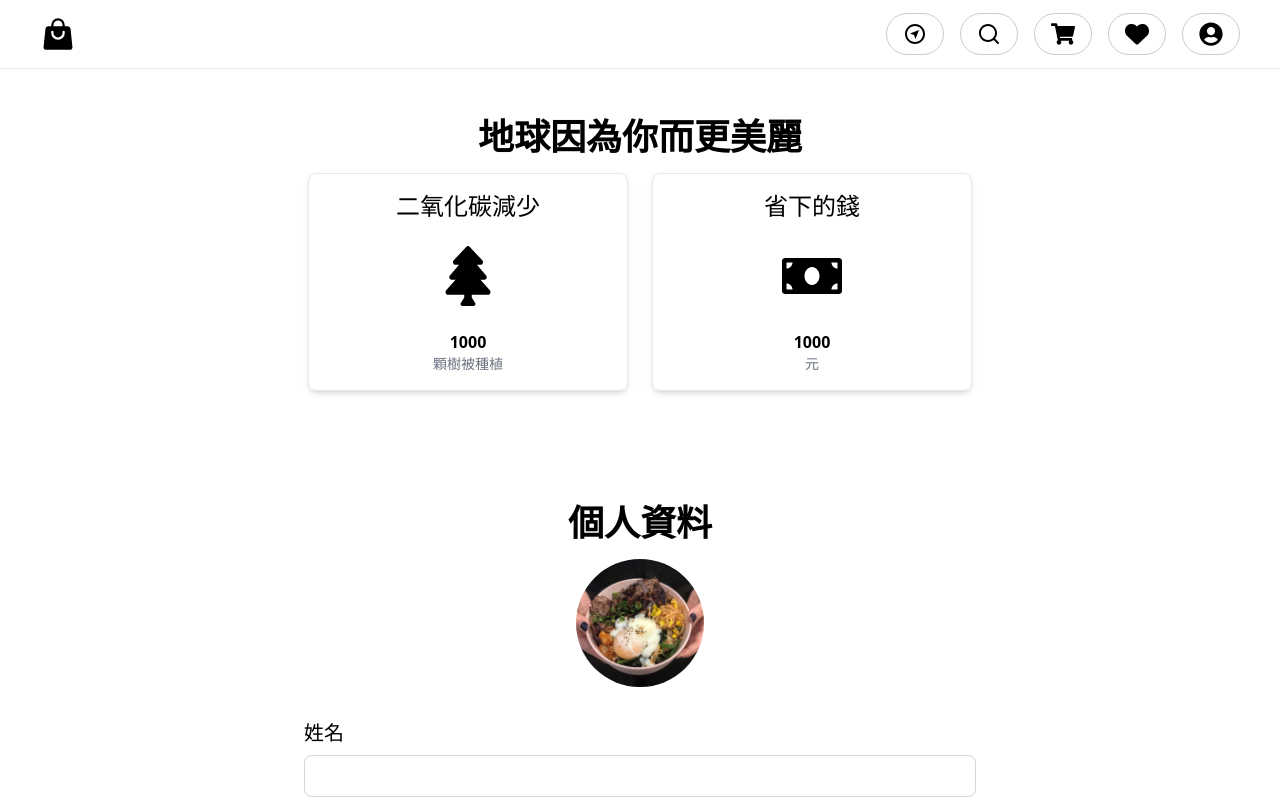
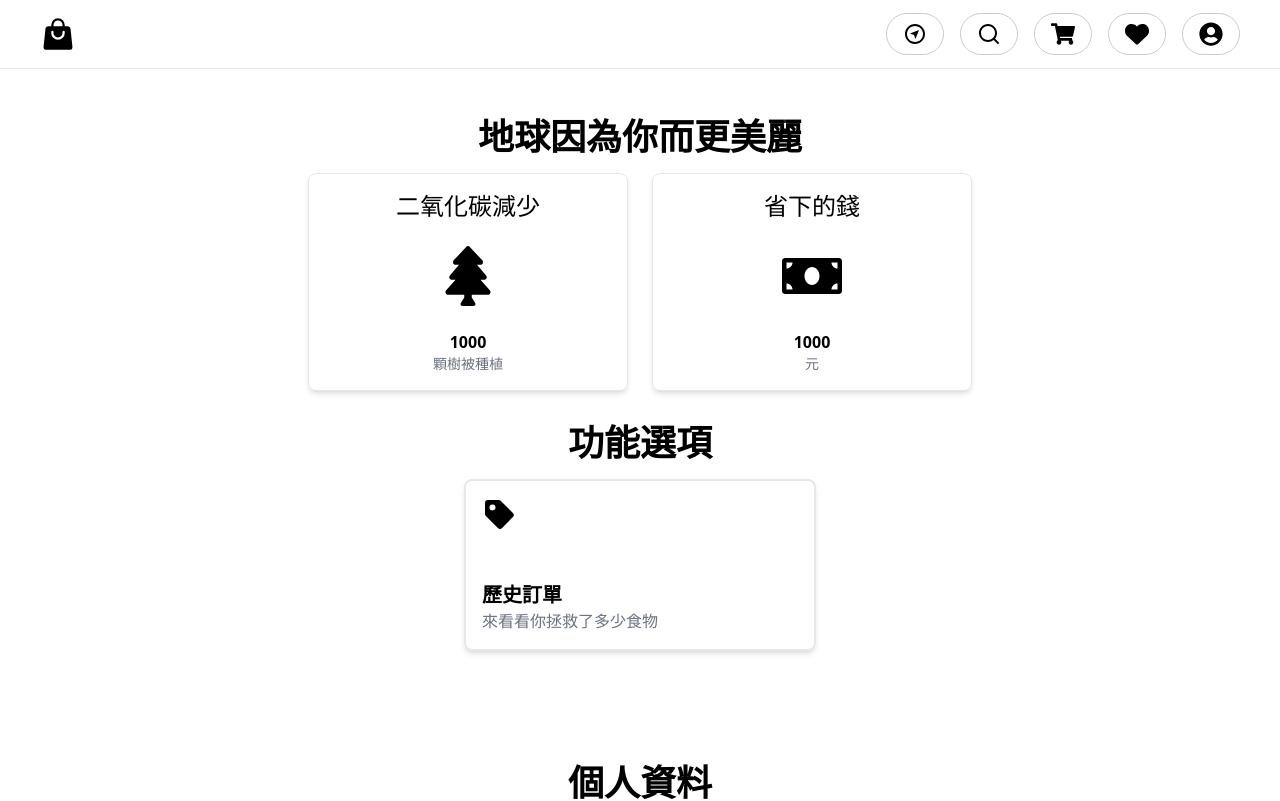
Before and after one commit to ShowGa/FoodWasteSavior, a React (Vite) app: page /profile in a window 1280 px wide. Shown: the top 801 px of the page. Built offline with nearby package versions, Linux system fonts and the light colour scheme.

Commit message:
<Progress> 1. Progress : Add funtion card in UserProfile.jsx

```diff
--- /dev/null
+++ b/src/components/ProfileFuntionCard.jsx
@@ -0,0 +1,25 @@
+import { a } from "motion/react-client";
+import React from "react";
+// react icons
+import { BiSolidPurchaseTag } from "react-icons/bi";
+// react router
+import { Link } from "react-router-dom";
+
+const ProfileFuntionCard = () => {
+  return (
+    <Link to={"/"}>
+      <div className="flex flex-col items-start gap-12 border-2 border-gray-200 rounded-lg p-4 shadow-md min-w-[22rem]">
+        <div>
+          <BiSolidPurchaseTag className="text-4xl" />
+        </div>
+
+        <div>
+          <h3 className="text-xl font-bold">歷史訂單</h3>
+          <p className="text-gray-500">來看看你拯救了多少食物</p>
+        </div>
+      </div>
+    </Link>
+  );
+};
+
+export default ProfileFuntionCard;
--- a/src/pages/UserProfile.jsx
+++ b/src/pages/UserProfile.jsx
@@ -1,6 +1,7 @@
 import React from "react";
 // components
 import ContributionCard from "../components/ContributionCard";
+import ProfileFuntionCard from "../components/ProfileFuntionCard";
 // assets
 import { img1 } from "../assets";
 // react icons
@@ -35,6 +36,15 @@ const UserProfile = () => {
             {contributionState.map((state, index) => (
               <ContributionCard state={state} key={index} />
             ))}
+          </div>
+        </section>
+
+        {/* function */}
+        <section>
+          <h1 className="text-center text-4xl font-bold mb-4">功能選項</h1>
+
+          <div className="flex justify-center flex-wrap gap-6">
+            <ProfileFuntionCard />
           </div>
         </section>
 
```
